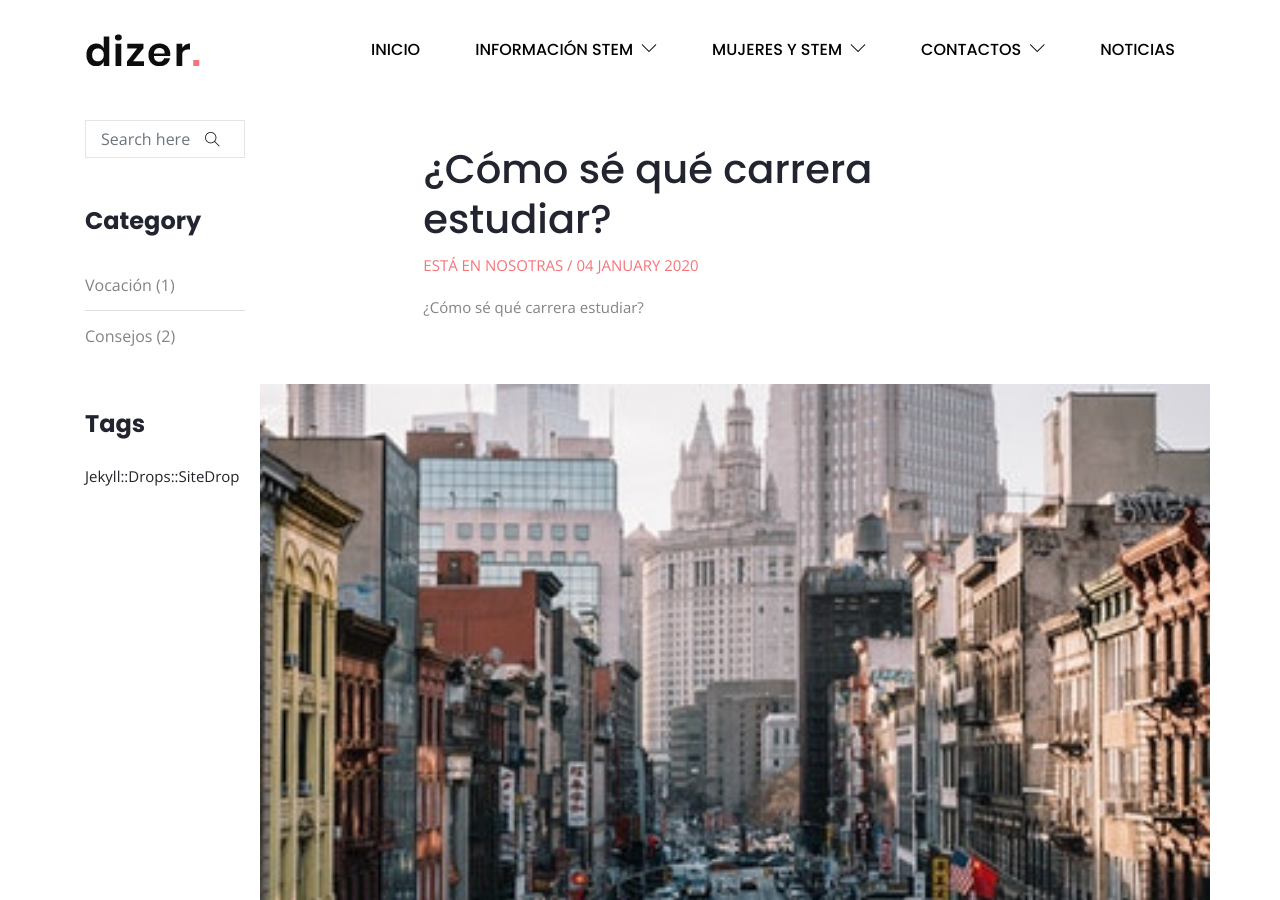
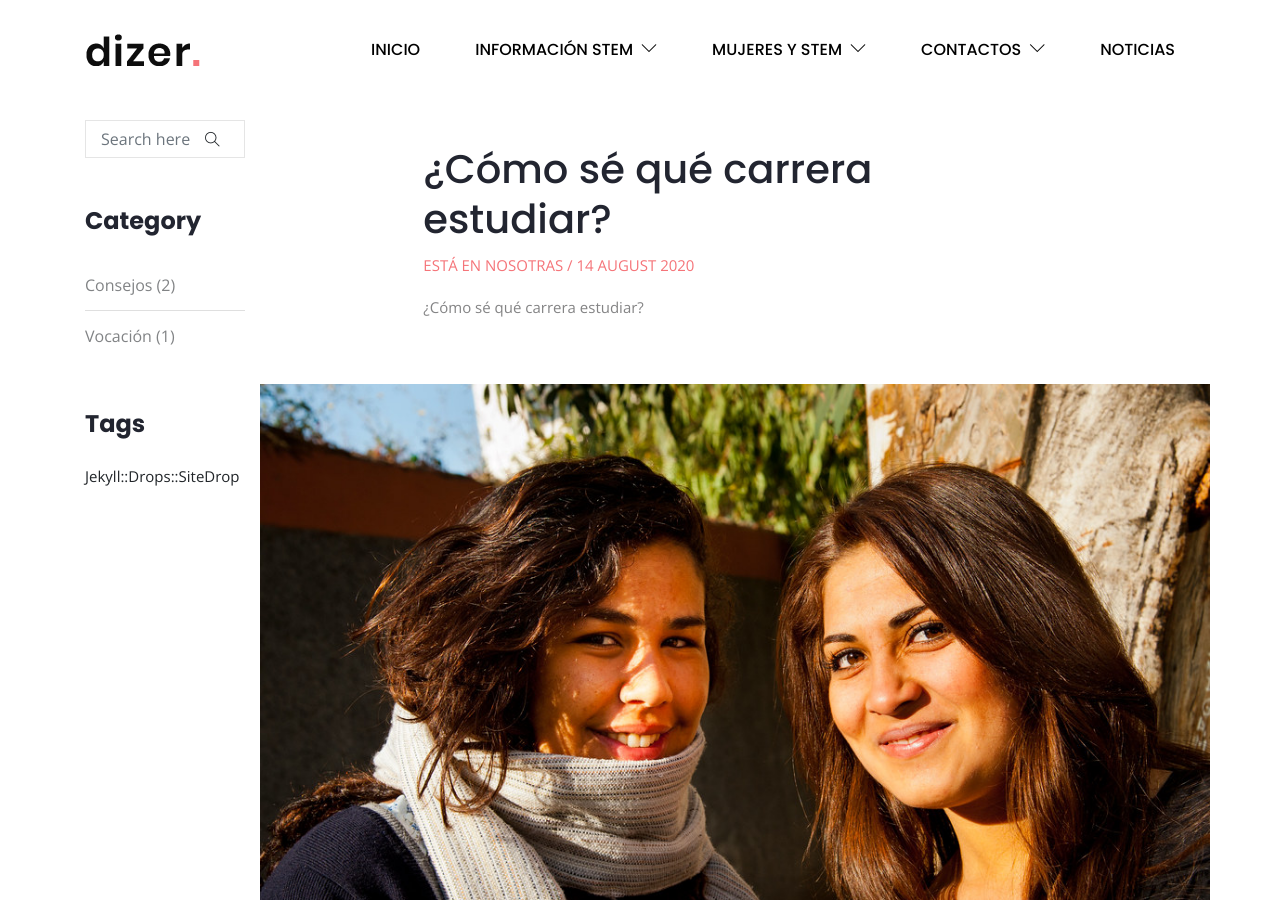
Before and after one commit to estaennosotraspiloto/estaennosotraspiloto, a Jekyll site: the page built from _posts/2019-12-02-trip-to-california.md, in a window 1280 px wide and 900 px high. Built offline with Jekyll 4.4.1, drawn with Linux system fonts in a browser that asks for light colours; comment, search, counter and statistics services are not loaded.

Commit message:
Update from Forestry.io estaennosotraspiloto updated _posts/2019-12-02-trip-to-california.md

```diff
--- a/_posts/2019-12-02-trip-to-california.md
+++ b/_posts/2019-12-02-trip-to-california.md
@@ -1,14 +1,14 @@
 ---
 layout: post
 title: "¿Cómo sé qué carrera estudiar?"
-date: 2020-01-04 14:37:13 +0000
+date: 2020-08-14 14:37:13 +0000
 tags:
 - vocación
 - habilidades
 categories:
 - 'vocación '
 author: 'Está en nosotras '
-post_image: "/assets/images/blog/blog-12.jpg"
+post_image: "/assets/images/team/blog-carrera-a-estudiar.jpg"
 featured: true
 
 ---
```
